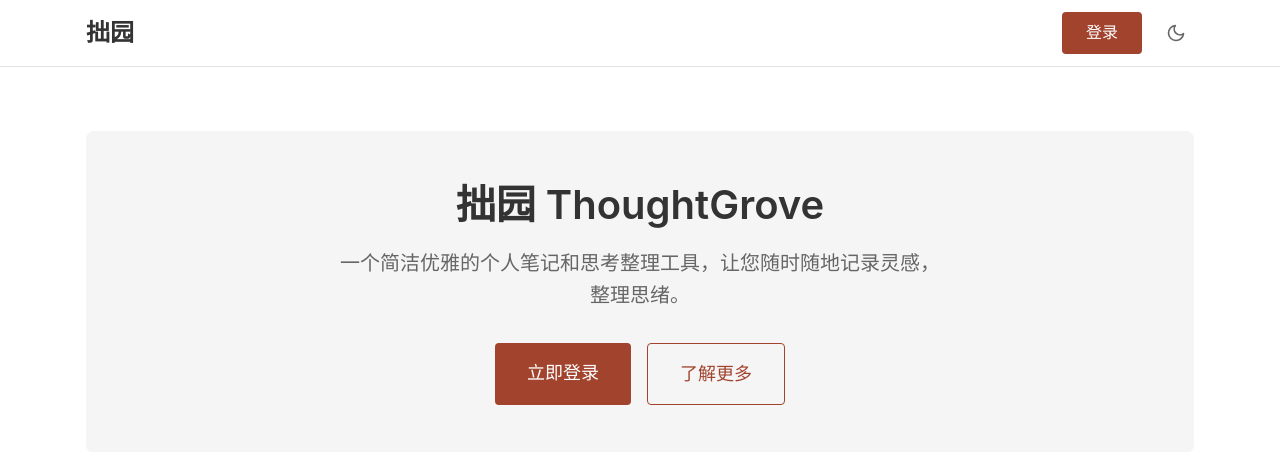
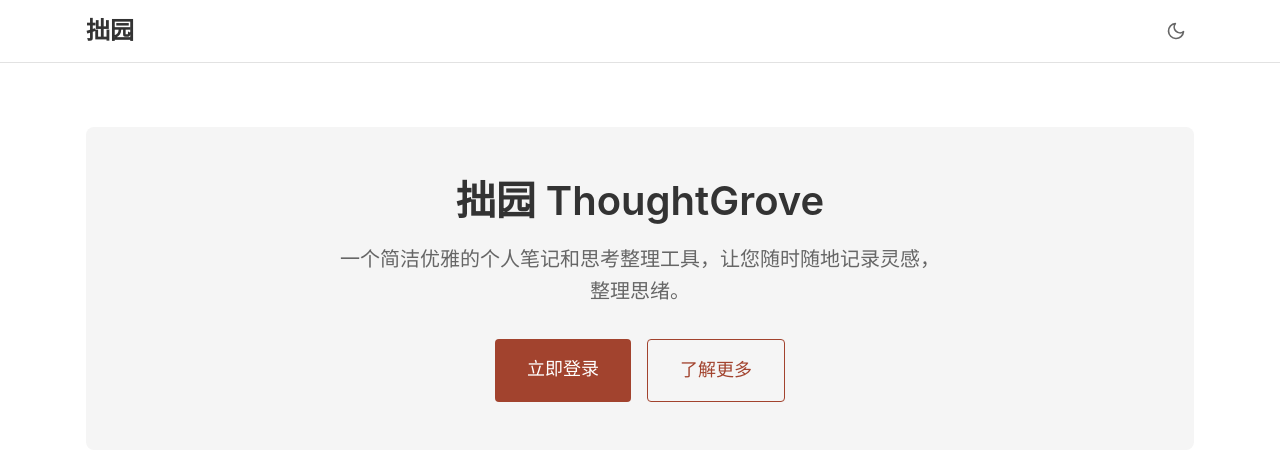
Before and after one commit to lr-online/ThoughtGrove, a FastAPI app: page / in a window 1280 px wide. Shown: the top 452 px of the page. Run offline with FastAPI, Linux system fonts and the light colour scheme.

Commit message:
更新首页和布局模板，暂时隐藏登录和个人中心按钮，调整退出链接指向首页，以优化用户体验和界面一致性。

```diff
--- a/templates/index.html
+++ b/templates/index.html
@@ -229,7 +229,7 @@
     </svg>
     <h2>您还没有创建任何笔记</h2>
     <p>点击"新建笔记"按钮开始记录您的思考</p>
-    <a href="/notes/new" class="btn">创建第一篇笔记</a>
+    <!-- <a href="/notes/new" class="btn">创建第一篇笔记</a> -->
   </div>
 </div>
 
@@ -283,7 +283,7 @@
       logoutLink.addEventListener('click', function(e) {
         e.preventDefault();
         localStorage.removeItem('access_token');
-        window.location.href = '/login';
+        window.location.href = '/';
       });
     }
 
--- a/templates/layout.html
+++ b/templates/layout.html
@@ -174,7 +174,7 @@
         <div class="header-actions">
           <!-- 未登录状态显示 -->
           <div class="auth-link auth-links" data-auth="false">
-            <a href="/login" class="btn btn-text">登录</a>
+            <!-- <a href="/login" class="btn btn-text">登录</a>--> <!-- 首页中间有了登录按钮，所以暂时隐藏 -->
             <!-- <a href="/register" class="btn btn-outline">注册</a> --> <!-- 注册按钮可以通过点击登录按钮进入注册页面，所以暂时隐藏 -->
             <button id="theme-toggle" class="theme-toggle-btn" title="切换主题">
               <svg class="theme-icon sun-icon" xmlns="http://www.w3.org/2000/svg" width="20" height="20" viewBox="0 0 24 24" fill="none" stroke="currentColor" stroke-width="2" stroke-linecap="round" stroke-linejoin="round">
@@ -196,8 +196,8 @@
 
           <!-- 登录状态显示 -->
           <div class="user-actions auth-link" data-auth="true" style="display: none;">
-            <a href="/profile" class="btn btn-text">个人中心</a>
-            <a href="#" id="logout-link" class="btn btn-text">退出</a>
+            <!-- <a href="/profile" class="btn btn-text">个人中心</a> -->
+            <a href="/" id="logout-link" class="btn btn-text">退出</a>
             <button id="theme-toggle-auth" class="theme-toggle-btn" title="切换主题">
               <svg class="theme-icon sun-icon" xmlns="http://www.w3.org/2000/svg" width="20" height="20" viewBox="0 0 24 24" fill="none" stroke="currentColor" stroke-width="2" stroke-linecap="round" stroke-linejoin="round">
                 <circle cx="12" cy="12" r="5"></circle>
```
